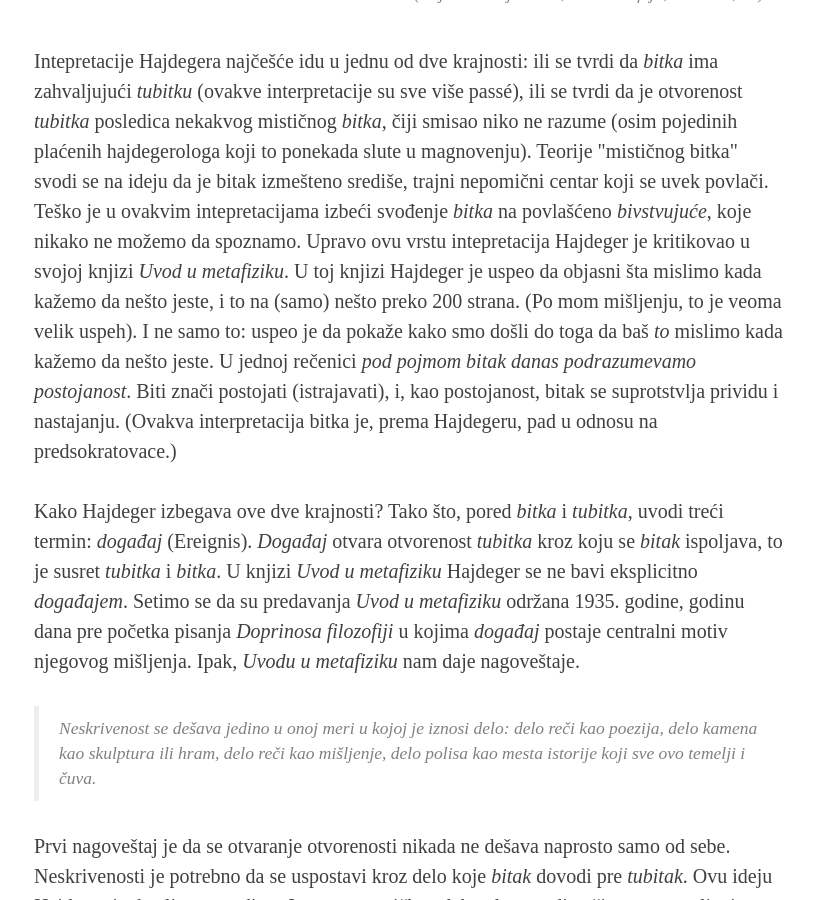
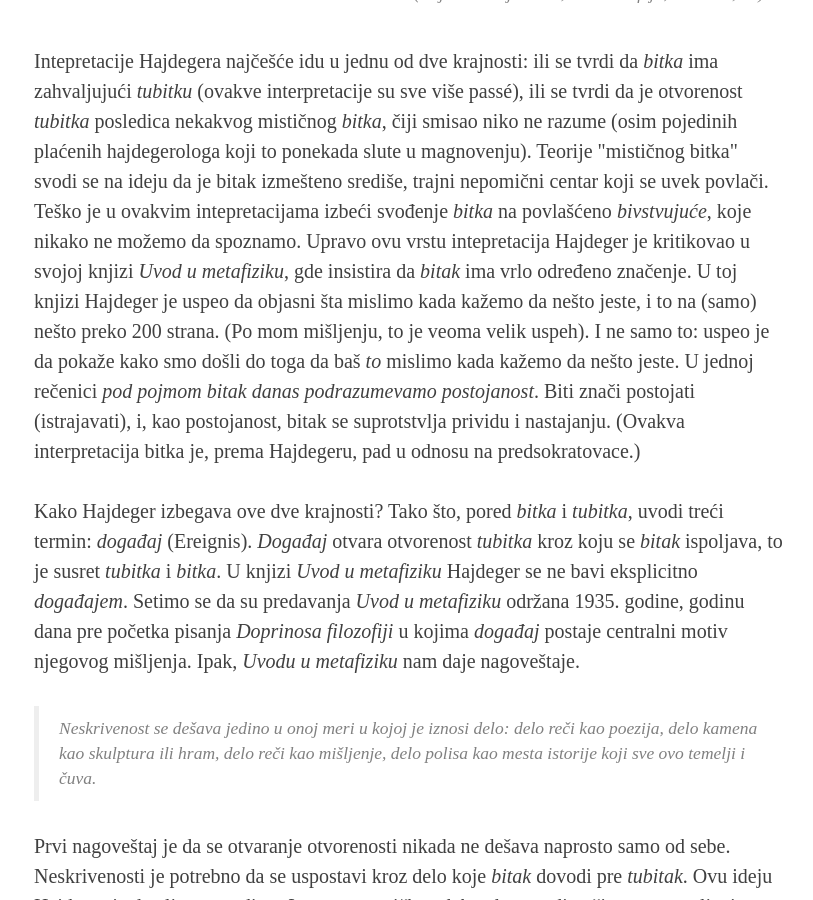
Before and after one commit to helios-apollo/helios-apollo.github.io, a Jekyll site: the page built from _posts/2016-1-3-Hajdege-otvorenost-i-dogadjaj.markdown, in a window 1280 px wide and 900 px high, scrolled down 1065 px. Shown: the whole window, without its empty margins (231-1044 px from the left). Built offline with Jekyll 4.4.1, drawn with Linux system fonts in a browser that asks for light colours; nearby versions of some CDN libraries; comment, search, counter and statistics services are not loaded.

Commit message:
Hajdeger - otvorenost i dogadjaj

```diff
--- a/_posts/2016-1-3-Hajdege-otvorenost-i-dogadjaj.markdown
+++ b/_posts/2016-1-3-Hajdege-otvorenost-i-dogadjaj.markdown
@@ -25,7 +25,7 @@ Dah oko ničeg. Lahor u bogu. Ćuv.<br/><br/>
 (Rajner Marija Rilke, Soneti Orfeju, Prvi deo, III)
 </blockquote>
 
-<p>Intepretacije Hajdegera najčešće idu u jednu od dve krajnosti: ili se tvrdi da <em>bitka</em> ima zahvaljujući <em>tubitku</em> (ovakve interpretacije su sve više passé), ili se tvrdi da je otvorenost <em>tubitka</em> posledica nekakvog mističnog <em>bitka</em>, čiji smisao niko ne razume (osim pojedinih plaćenih hajdegerologa koji to ponekada slute u magnovenju). Teorije "mističnog bitka" svodi se na ideju da je bitak izmešteno središe, trajni nepomični centar koji se uvek povlači. Teško je u ovakvim intepretacijama izbeći svođenje <em>bitka</em> na povlašćeno <em>bivstvujuće</em>, koje nikako ne možemo da spoznamo. Upravo ovu vrstu intepretacija Hajdeger je kritikovao u svojoj knjizi <em>Uvod u metafiziku</em>. U toj knjizi Hajdeger je uspeo da objasni šta mislimo kada kažemo da nešto jeste, i to na (samo) nešto preko 200 strana. (Po mom mišljenju, to je veoma velik uspeh). I ne samo to: uspeo je da pokaže kako smo došli do toga da baš <em>to</em> mislimo kada kažemo da nešto jeste. U jednoj rečenici <em>pod pojmom bitak danas podrazumevamo postojanost</em>. Biti znači postojati (istrajavati), i, kao postojanost, bitak se suprotstvlja prividu i nastajanju. (Ovakva interpretacija bitka je, prema Hajdegeru, pad u odnosu na predsokratovace.)</p>
+<p>Intepretacije Hajdegera najčešće idu u jednu od dve krajnosti: ili se tvrdi da <em>bitka</em> ima zahvaljujući <em>tubitku</em> (ovakve interpretacije su sve više passé), ili se tvrdi da je otvorenost <em>tubitka</em> posledica nekakvog mističnog <em>bitka</em>, čiji smisao niko ne razume (osim pojedinih plaćenih hajdegerologa koji to ponekada slute u magnovenju). Teorije "mističnog bitka" svodi se na ideju da je bitak izmešteno središe, trajni nepomični centar koji se uvek povlači. Teško je u ovakvim intepretacijama izbeći svođenje <em>bitka</em> na povlašćeno <em>bivstvujuće</em>, koje nikako ne možemo da spoznamo. Upravo ovu vrstu intepretacija Hajdeger je kritikovao u svojoj knjizi <em>Uvod u metafiziku</em>, gde insistira da <em>bitak</em> ima vrlo određeno značenje. U toj knjizi Hajdeger je uspeo da objasni šta mislimo kada kažemo da nešto jeste, i to na (samo) nešto preko 200 strana. (Po mom mišljenju, to je veoma velik uspeh). I ne samo to: uspeo je da pokaže kako smo došli do toga da baš <em>to</em> mislimo kada kažemo da nešto jeste. U jednoj rečenici <em>pod pojmom bitak danas podrazumevamo postojanost</em>. Biti znači postojati (istrajavati), i, kao postojanost, bitak se suprotstvlja prividu i nastajanju. (Ovakva interpretacija bitka je, prema Hajdegeru, pad u odnosu na predsokratovace.)</p>
 <p>Kako Hajdeger izbegava ove dve krajnosti? Tako što, pored <em>bitka</em> i <em>tubitka</em>, uvodi treći termin: <em>događaj</em> (Ereignis). <em>Događaj</em> otvara otvorenost <em>tubitka</em> kroz koju se <em>bitak</em> ispoljava, to je susret <em>tubitka</em> i <em>bitka</em>. U knjizi <em>Uvod u metafiziku</em> Hajdeger se ne bavi eksplicitno <em>događajem</em>. Setimo se da su predavanja <em>Uvod u metafiziku</em> održana 1935. godine, godinu dana pre početka pisanja <em>Doprinosa filozofiji</em> u kojima <em>događaj</em> postaje centralni motiv njegovog mišljenja. Ipak, <em>Uvodu u metafiziku</em> nam daje nagoveštaje.</p>
 <blockquote>Neskrivenost se dešava jedino u onoj meri u kojoj je iznosi delo: delo reči kao poezija, delo kamena kao skulptura ili hram, delo reči kao mišljenje, delo polisa kao mesta istorije koji sve ovo temelji i čuva.</blockquote>
 <p>Prvi nagoveštaj je da se otvaranje otvorenosti nikada ne dešava naprosto samo od sebe. Neskrivenosti je potrebno da se uspostavi kroz delo koje <em>bitak</em> dovodi pre <em>tubitak</em>. Ovu ideju Hajdeger je detaljno razradio u <em>Izvoru umetničkog dela</em> gde navodi načine uspostavljanja istina, načine na koji se otvara otvorenost.</p>
```
